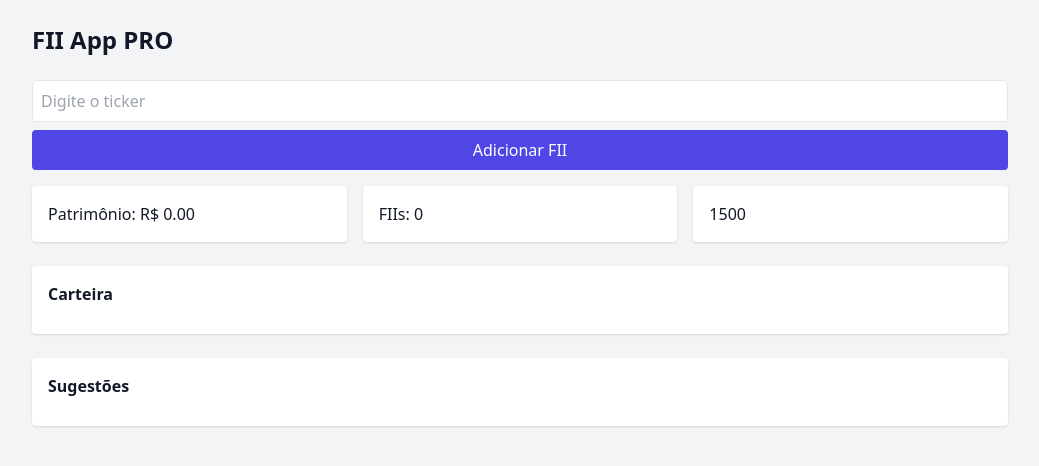
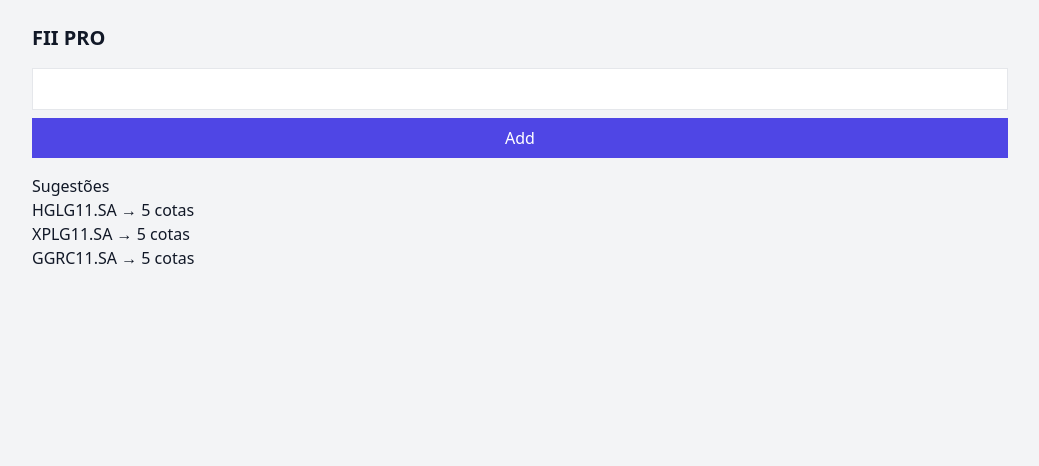
Before and after one commit to jhonythegray/FII-app, a Next.js app: page / in a window 1280 px wide. Shown: the top 466 px of the page, without its empty margins (120-1159 px from the left). Built offline with nearby package versions, Linux system fonts and the light colour scheme.

Commit message:
Add files via upload

```diff
--- a/app/page.jsx
+++ b/app/page.jsx
@@ -44,12 +44,11 @@ export default function Page(){
   const [aporte,setAporte]=useState(1500)
   const [ticker,setTicker]=useState("")
   const [loading,setLoading]=useState(false)
-  const [error,setError]=useState(null)
   const [showDropdown,setShowDropdown]=useState(false)
 
-  const dropdownRef = useRef(null)
+  const ref = useRef(null)
 
-  // 💾 persistência
+  // persistência
   useEffect(()=>{
     const saved = localStorage.getItem("fii_app")
     if(saved) setPortfolio(JSON.parse(saved))
@@ -59,106 +58,84 @@ export default function Page(){
     localStorage.setItem("fii_app", JSON.stringify(portfolio))
   },[portfolio])
 
-  // 🔥 fechar dropdown ao clicar fora
+  // fechar dropdown
   useEffect(()=>{
-    function handleClickOutside(event){
-      if(dropdownRef.current && !dropdownRef.current.contains(event.target)){
+    const handler = e=>{
+      if(ref.current && !ref.current.contains(e.target)){
         setShowDropdown(false)
       }
     }
-
-    document.addEventListener("mousedown", handleClickOutside)
-    return ()=>document.removeEventListener("mousedown", handleClickOutside)
+    document.addEventListener("mousedown", handler)
+    return ()=>document.removeEventListener("mousedown", handler)
   },[])
 
-  const addFII = ()=>{
-    if(!ticker) return
-    setPortfolio([...portfolio,{ticker:ticker.toUpperCase()+".SA",shares:1}])
-    setTicker("")
-    setShowDropdown(false)
-  }
+  // 🔥 FETCH CORRIGIDO
+  const fetchPrices = async ()=>{
+    if(portfolio.length === 0) return
 
-  const removeFII = (i)=>{
-    const updated=[...portfolio]
-    updated.splice(i,1)
-    setPortfolio(updated)
-  }
+    setLoading(true)
 
-  const fetchPrices = async ()=>{
-    setLoading(true)
-    const map={}
     try{
-      await Promise.all(portfolio.map(async p=>{
-        try{
-          const t=p.ticker.replace(".SA","")
-          const res=await fetch(`https://brapi.dev/api/quote/${t}`)
-          const data=await res.json()
-          map[p.ticker]=data?.results?.[0]?.regularMarketPrice || 0
-        }catch{
-          map[p.ticker]=0
-        }
-      }))
-      setError(null)
-    }catch{
-      setError("Erro ao buscar preços")
-    }
+      const tickers = portfolio.map(p=>p.ticker.replace(".SA","")).join(",")
+
+      const res = await fetch(`https://brapi.dev/api/quote/${tickers}`)
+      const data = await res.json()
+
+      const map = {}
+      data.results?.forEach(r=>{
+        map[r.symbol + ".SA"] = r.regularMarketPrice || 0
+      })
+
       setPrices(map)
+    }catch{}
+
     setLoading(false)
   }
 
-  useEffect(()=>{if(portfolio.length>0) fetchPrices()},[portfolio])
+  useEffect(()=>{fetchPrices()},[portfolio])
 
   const enriched = portfolio.map(p=>{
-    const price=prices[p.ticker]||0
-    const fund = FUNDAMENTALS[p.ticker] || {pvp:1,dy:0.08,sector:"Outro"}
-    return {...p,...fund,value:price*p.shares,price}
+    const price = prices[p.ticker] || 0
+    return {...p,value:price*p.shares,price}
   })
 
   const total = enriched.reduce((a,b)=>a+b.value,0)
 
-  const scored = enriched.map(f=>{
+  // 🔥 IA PROFISSIONAL (UNIVERSO COMPLETO)
+  const suggestion = Object.keys(FUNDAMENTALS)
+    .map(ticker=>{
+      const fund = FUNDAMENTALS[ticker]
+      const price = prices[ticker] || 100 // fallback seguro
+      const exists = portfolio.find(p=>p.ticker === ticker)
+
       let score = 0
 
-    if(f.pvp < 1) score += 4
-    else if(f.pvp < 1.05) score += 2
+      if(fund.pvp < 1) score += 4
+      else if(fund.pvp < 1.05) score += 2
       else score -= 2
 
-    if(f.dy >= 0.08 && f.dy <= 0.12) score += 3
-    if(f.dy > 0.12) score -= 1
+      if(fund.dy >= 0.08 && fund.dy <= 0.12) score += 3
 
-    if(f.sector === "Logística") score += 3
-    if(f.sector === "Shopping") score += 2
-    if(f.sector === "Lajes") score += 1
+      if(fund.sector === "Logística") score += 3
+      if(fund.sector === "Shopping") score += 2
 
-    const weight = total>0 ? f.value/total : 0
-    if(weight > 0.25) score -= 3
+      if(exists) score -= 3
 
-    return {...f,score}
+      return { ticker, price, score }
     })
-
-  const suggestion = scored
     .sort((a,b)=>b.score-a.score)
     .slice(0,3)
     .map(f=>({
       ticker:f.ticker,
-      qty: Math.floor((aporte/3)/(f.price||1)),
-      reason:[
-        f.pvp<1 ? "Desconto (P/VP)" : "Preço justo",
-        f.dy>0.08 ? "Boa renda" : "DY baixo",
-        "Rebalanceamento"
-      ]
+      qty: Math.floor((aporte/3)/f.price)
     }))
-
-  const chartData = enriched.map(f=>({name:f.ticker,value:f.value}))
 
   return(
     <div className="p-6 max-w-5xl mx-auto">
 
-      <h1 className="text-2xl font-bold mb-6">FII App PRO</h1>
+      <h1 className="text-xl font-bold mb-4">FII PRO</h1>
 
-      <div className="mb-4">
-        <div ref={dropdownRef} className="relative w-full">
-
+      <div ref={ref} className="relative">
         <input
           value={ticker}
           onFocus={()=>setShowDropdown(true)}
@@ -166,106 +143,39 @@ export default function Page(){
             setTicker(e.target.value.toUpperCase())
             setShowDropdown(true)
           }}
-            placeholder="Digite o ticker"
-            className="border p-2 rounded w-full"
+          className="border p-2 w-full"
         />
 
         {showDropdown && ticker && (
-            <div className="absolute bg-white border w-full z-50 max-h-40 overflow-y-auto">
-              {FII_LIST
-                .filter(f=>f.includes(ticker))
-                .map((f,i)=>(
-                  <div
-                    key={i}
-                    onClick={()=>{
-                      setTicker(f)
-                      setShowDropdown(false)
-                    }}
-                    className="p-2 hover:bg-gray-100 cursor-pointer"
-                  >
+          <div className="absolute bg-white border w-full">
+            {FII_LIST.filter(f=>f.includes(ticker)).map((f,i)=>(
+              <div key={i} onClick={()=>{setTicker(f);setShowDropdown(false)}} className="p-2 hover:bg-gray-100">
                 {f}
               </div>
-                ))
-              }
+            ))}
           </div>
         )}
       </div>
 
-        <button
-          onClick={addFII}
-          className="bg-indigo-600 text-white px-4 py-2 rounded mt-2 w-full"
-        >
-          Adicionar FII
+      <button onClick={()=>setPortfolio([...portfolio,{ticker:ticker+".SA",shares:1}])}
+        className="bg-indigo-600 text-white w-full mt-2 p-2">
+        Add
       </button>
-      </div>
 
-      {loading && <p className="text-sm text-gray-500">Carregando preços...</p>}
-      {error && <p className="text-red-500">{error}</p>}
+      {loading && <p>Carregando preços...</p>}
 
-      <div className="grid grid-cols-3 gap-4 mb-6">
-        <div className="bg-white p-4 rounded shadow">
-          Patrimônio: R$ {total.toFixed(2)}
-        </div>
-        <div className="bg-white p-4 rounded shadow">
-          FIIs: {portfolio.length}
-        </div>
-        <div className="bg-white p-4 rounded shadow">
-          <input type="number" value={aporte} onChange={e=>setAporte(Number(e.target.value))}/>
-        </div>
-      </div>
-
-      <div className="bg-white p-4 rounded shadow mb-6">
-        <h2 className="font-semibold mb-3">Carteira</h2>
-
-        {scored.map((f,i)=>(
-          <div key={i} className="flex justify-between items-center py-2 border-b">
-            <span>{f.ticker}</span>
-
-            <input
-              type="number"
-              value={f.shares}
-              onChange={e=>{
-                const updated=[...portfolio]
-                updated[i].shares=Number(e.target.value)
-                setPortfolio(updated)
-              }}
-              className="w-16 border rounded"
-            />
-
-            <span>R$ {f.value.toFixed(2)}</span>
-
-            <div className={`text-sm ${
-              f.score>=6 ? "text-green-600" :
-              f.score>=3 ? "text-yellow-500" :
-              "text-red-500"
-            }`}>
-              Score {f.score}
-            </div>
-
-            <button onClick={()=>removeFII(i)} className="text-red-500">X</button>
-          </div>
+      <div className="mt-4">
+        {enriched.map((f,i)=>(
+          <div key={i}>{f.ticker} - R$ {f.value.toFixed(2)}</div>
         ))}
       </div>
 
-      <div className="bg-white p-4 rounded shadow mb-6">
-        <h2 className="font-semibold mb-3">Sugestões</h2>
-
+      <div className="mt-4">
+        <h2>Sugestões</h2>
         {suggestion.map((s,i)=>(
-          <div key={i} className="mb-2">
-            <b>{s.ticker}</b> → {s.qty} cotas
-            <div className="text-sm text-gray-500">
-              {s.reason.join(" | ")}
-            </div>
-          </div>
+          <div key={i}>{s.ticker} → {s.qty} cotas</div>
         ))}
       </div>
-
-      <PieChart width={300} height={250}>
-        <Pie data={chartData} dataKey="value">
-          {chartData.map((_,i)=>(<Cell key={i} fill={COLORS[i%COLORS.length]} />))}
-        </Pie>
-        <Tooltip/>
-      </PieChart>
 
     </div>
   )
```
Lines whose indentation alone changed are shown as unchanged.
